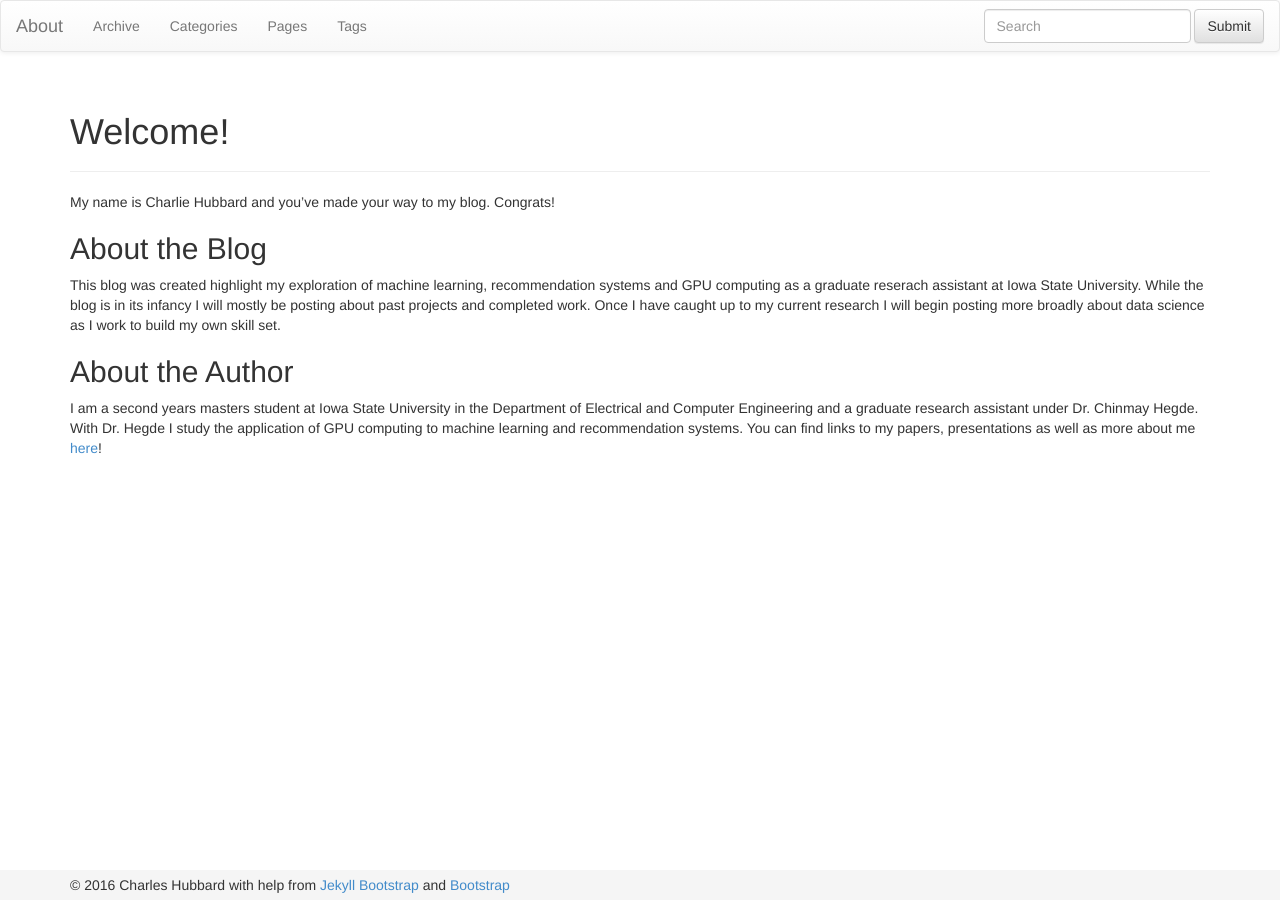
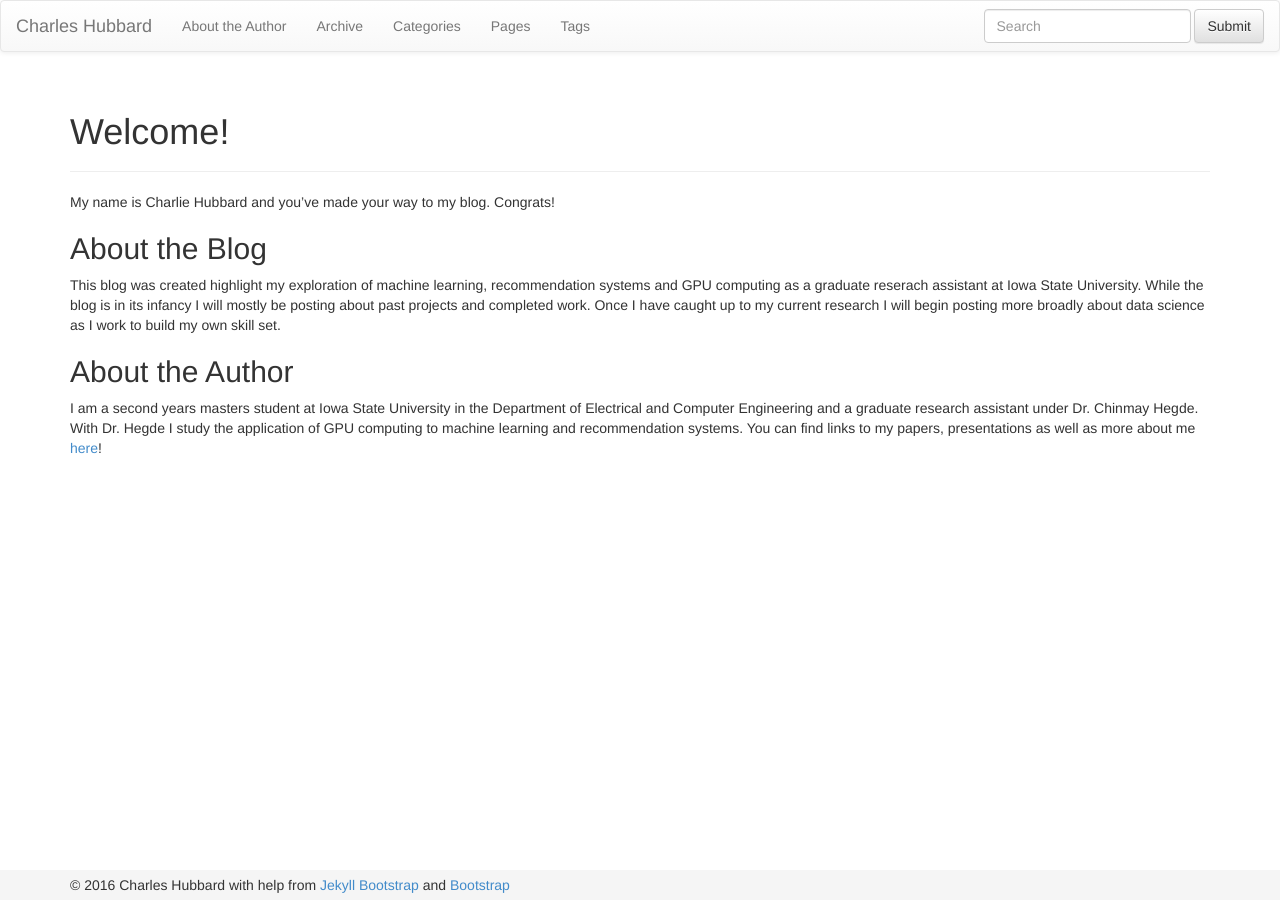
Before and after one commit to cghubbard/cghubbard.github.com, a Jekyll site: the page built from index.md, in a window 1280 px wide. Built offline with Jekyll 4.4.1, drawn with Linux system fonts in a browser that asks for light colours; nearby versions of some CDN libraries.

Commit message:
update header

```diff
--- a/_includes/themes/bootstrap-3/default.html
+++ b/_includes/themes/bootstrap-3/default.html
@@ -53,12 +53,13 @@
             <span class="icon-bar"></span>
             <span class="icon-bar"></span>
           </button>
-          <a class="navbar-brand" href="{{ HOME_PATH }}">{{ "About" }}</a>
+          <a class="navbar-brand" href="{{ HOME_PATH }}">{{ site.title }}</a>
         </div>
 
         <!-- Collect the nav links, forms, and other content for toggling -->
         <div class="collapse navbar-collapse" id="jb-navbar-collapse">
           <ul class="nav navbar-nav">
+          	<li>   <a href="/about"> About the Author</a></li>
             {% assign pages_list = site.pages %}
             {% assign group = 'navigation' %}
             {% include JB/pages_list %}
```
